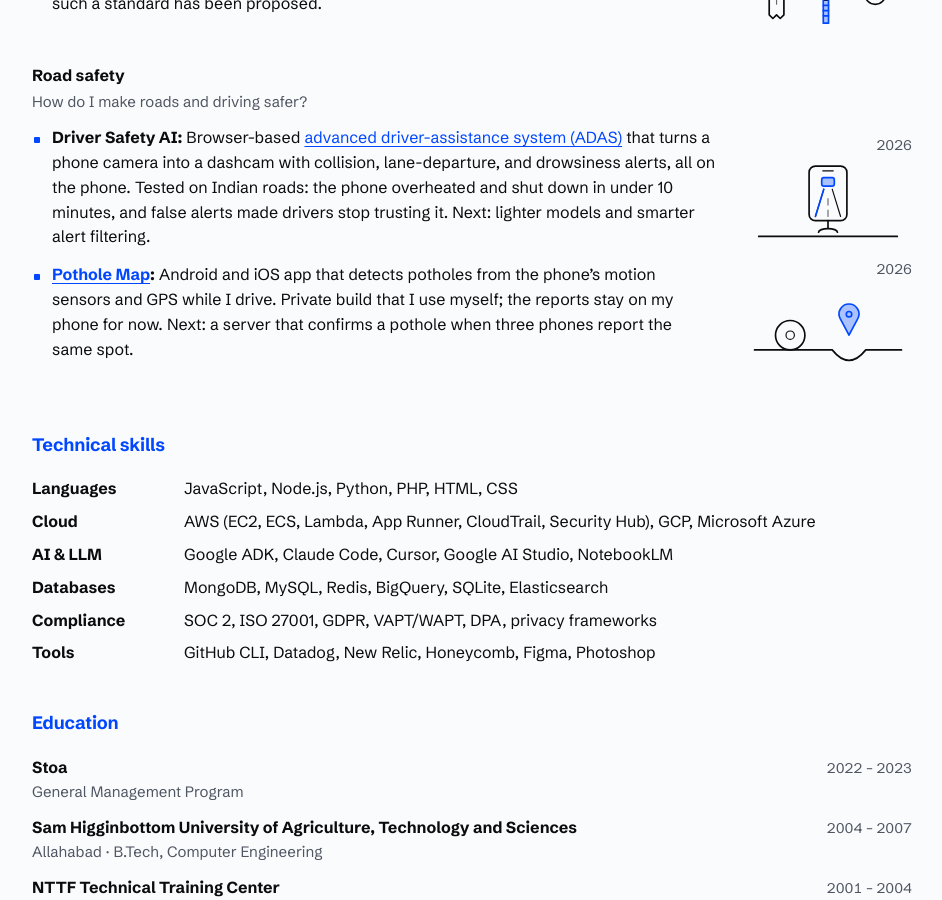
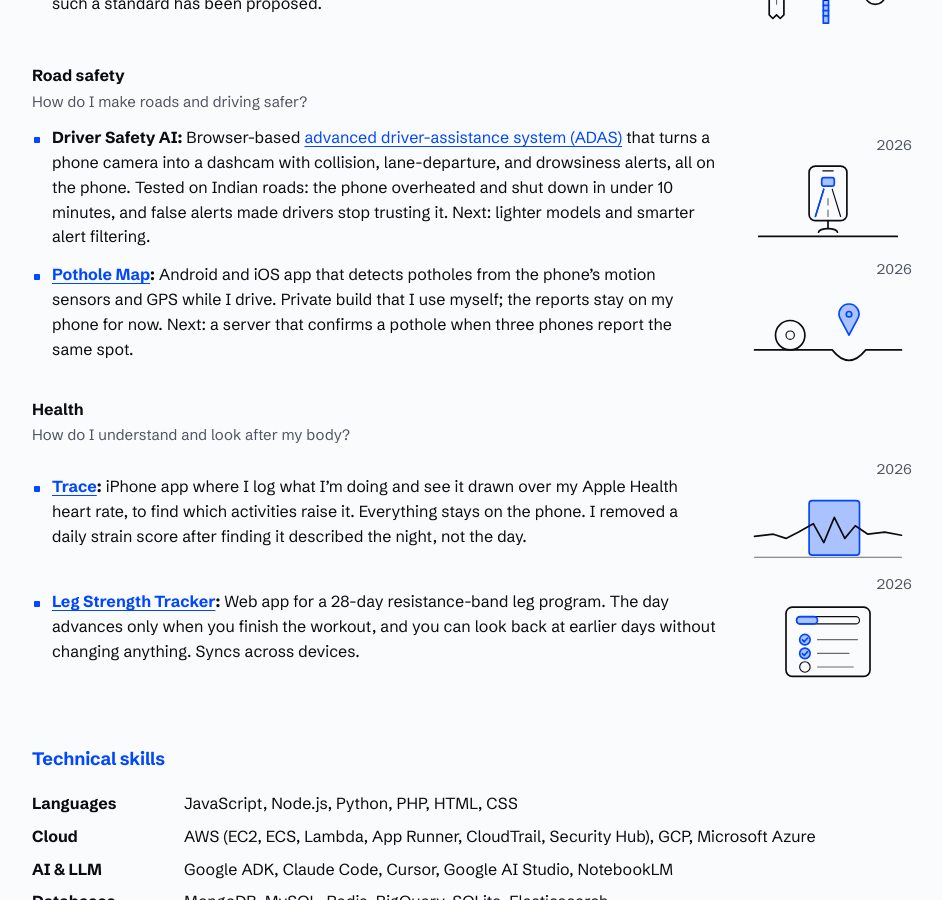
Before and after one commit to and/and.github.io, a Jekyll site: the page resume/index.html, which Jekyll copies as it is, in a window 1280 px wide and 900 px high, scrolled down 3405 px. Shown: the whole window, without its empty margins (168-1110 px from the left). Built offline with Jekyll 4.4.1, drawn with Linux system fonts in a browser that asks for light colours.

Commit message:
Resume: add Health theme with Trace and Leg Strength Tracker (draft, not for main yet)
Co-Authored-By: Claude Sonnet 5.5 <noreply@anthropic.com>
Claude-Session: https://claude.ai/code/session_01MuwebNEXBFxCrvNjpbsvNM

```diff
--- a/resume/index.html
+++ b/resume/index.html
@@ -306,6 +306,26 @@ a:hover { text-decoration-thickness: 2px; }
               <path class="water" d="M100 62 L91.5 46 A9.5 9.5 0 1 1 108.5 46 Z"/>
               <circle class="water thin" cx="100" cy="42" r="2.6"/>
             </svg></figure></div></li>
+          <li class="dated" data-v="sw des" data-theme="health"><div class="pt"><b><a href="/utilities/trace/">Trace</a>:</b> iPhone app where I log what I’m doing and see it drawn over my Apple Health heart rate, to find which activities raise it. Everything stays on the phone. I removed a daily strain score after finding it described the night, not the day.</div><div class="side"><p class="dates">2026</p><figure class="art"><svg viewBox="0 18 160 72" role="img" aria-label="Line drawing of a heart-rate line across a day with one stretch shaded in blue, the activity that was logged over it">
+              <rect class="tint-strong" x="62" y="30" width="48" height="52" rx="3"/>
+              <rect class="water thin" x="62" y="30" width="48" height="52" rx="3"/>
+              <path class="ln" d="M10 64 L28 62 L40 66 L52 60 L66 52 L76 70 L86 46 L96 66 L106 54 L118 62 L134 60 L150 63"/>
+              <path class="ln thin" d="M10 84 H150" opacity=".6"/>
+            </svg></figure></div></li>
+          <li class="dated" data-v="sw" data-theme="health"><div class="pt"><b><a href="/utilities/exercise-tracker/">Leg Strength Tracker</a>:</b> Web app for a 28-day resistance-band leg program. The day advances only when you finish the workout, and you can look back at earlier days without changing anything. Syncs across devices.</div><div class="side"><p class="dates">2026</p><figure class="art"><svg viewBox="0 18 160 72" role="img" aria-label="Line drawing of a workout checklist: a progress bar partly filled in blue above three exercises, two of them ticked">
+              <rect class="body" x="40" y="21" width="80" height="66" rx="6"/>
+              <rect class="ln thin" x="50" y="30" width="60" height="7" rx="3.5"/>
+              <rect class="tint-strong" x="50" y="30" width="20" height="7" rx="3.5"/>
+              <rect class="water thin" x="50" y="30" width="20" height="7" rx="3.5"/>
+              <circle class="tint-strong" cx="58" cy="52" r="5"/><circle class="water thin" cx="58" cy="52" r="5"/>
+              <path class="water thin" d="M55.6 52.2 L57.4 54 L60.6 50.4"/>
+              <path class="ln thin" d="M70 52 H108" opacity=".6"/>
+              <circle class="tint-strong" cx="58" cy="65" r="5"/><circle class="water thin" cx="58" cy="65" r="5"/>
+              <path class="water thin" d="M55.6 65.2 L57.4 67 L60.6 63.4"/>
+              <path class="ln thin" d="M70 65 H100" opacity=".6"/>
+              <circle class="ln thin" cx="58" cy="78" r="5"/>
+              <path class="ln thin" d="M70 78 H104" opacity=".6"/>
+            </svg></figure></div></li>
           <li class="dated" data-theme="productivity" data-v="sw"><div class="pt"><b><a href="/utilities/meeting-alerts/">Meeting Alerts</a>:</b> Free Mac menu bar app that shows your next meeting and opens a panel in the centre of your screen three minutes before it starts. It stays until you act on it, with one-click join for Zoom, Meet, Teams, and Webex.</div><div class="side"><p class="dates">2026</p><figure class="art"><svg viewBox="0 18 160 72" role="img" aria-label="Line drawing of a meeting alert panel: a label showing the meeting is about to start, three lines of details, and a blue Join button next to a Snooze button">
               <rect class="body" x="40" y="21" width="80" height="66" rx="6"/>
               <rect class="tint-strong" x="50" y="30" width="30" height="8" rx="4"/>
@@ -451,7 +471,8 @@ a:hover { text-decoration-thickness: 2px; }
   var THEMES = [
     { id: "productivity", t: "Productivity", q: "How do I protect my time and attention?" },
     { id: "everyday", t: "Everyday problems", q: "What keeps going wrong in my daily routine?" },
-    { id: "road", t: "Road safety", q: "How do I make roads and driving safer?" }
+    { id: "road", t: "Road safety", q: "How do I make roads and driving safer?" },
+    { id: "health", t: "Health", q: "How do I understand and look after my body?" }
   ];
   var projUl = document.querySelector("#projects .pts");
   var projItems = Array.prototype.slice.call(projUl.children);
```
